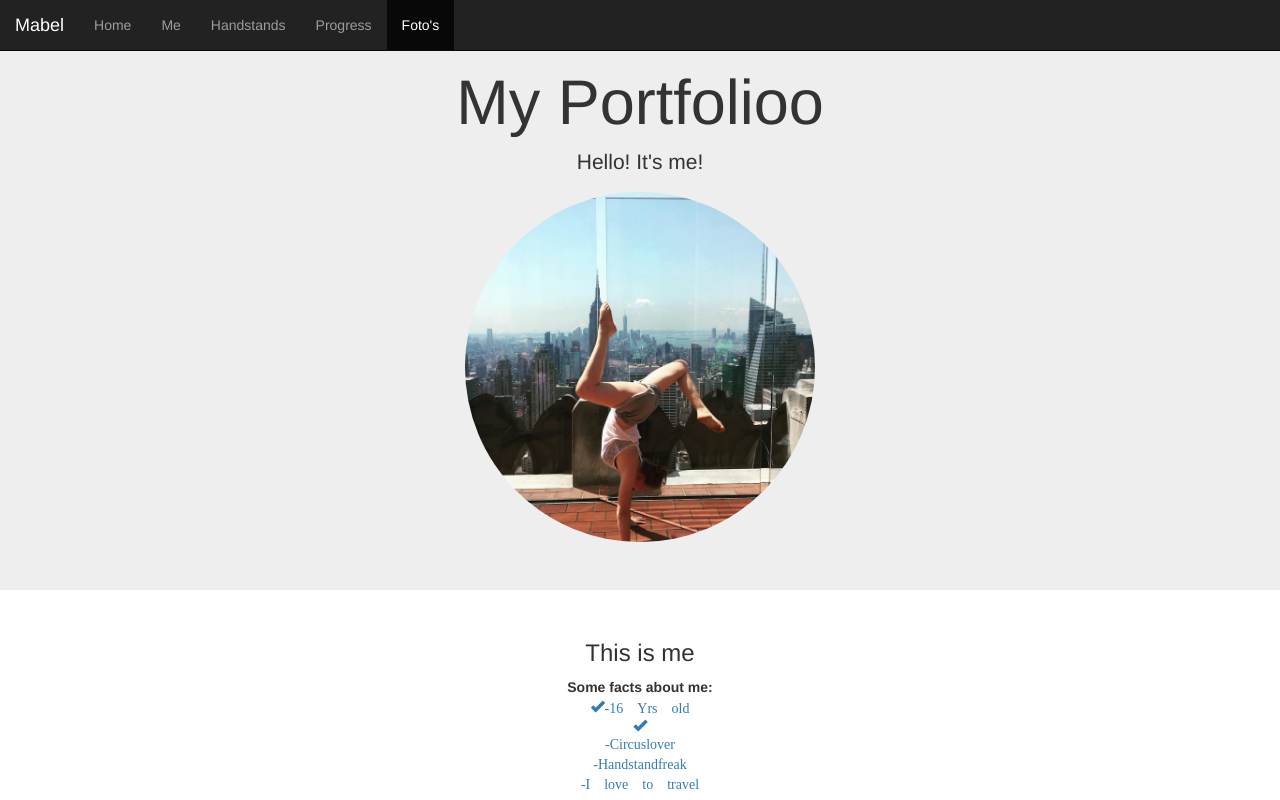
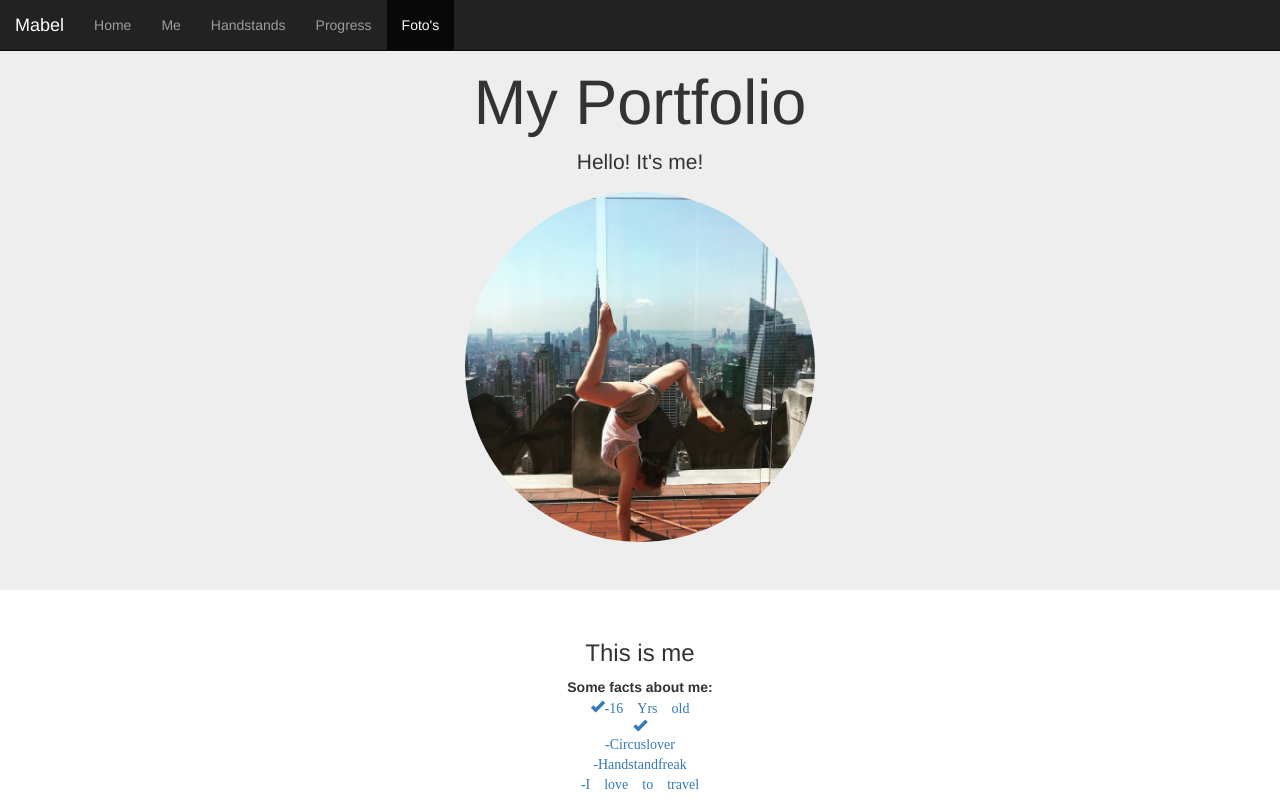
Before and after one commit to Mabel15/BootstapPO, a plain HTML site: page index.html in a window 1280 px wide. Shown: the top 800 px of the page. Drawn offline with nearby package versions, Linux system fonts and the light colour scheme.

Commit message:
o weggehaald

```diff
--- a/index.html
+++ b/index.html
@@ -74,7 +74,7 @@
 
 <div id="Home"class="jumbotron container-fluid"><!--jumbotron zorgt voor het gekleurde vlak om de     ronde foto-->
   <div class="container text-center">
-    <h1>My Portfolioo</h1>
+    <h1>My Portfolio</h1>
     <p>Hello! It's me!</p>
 	<img src="handstand.jpg" class="img-responsive img-circle margin" style="display:inline" alt="Handstand" width="350" height="350">
   </div>
```
